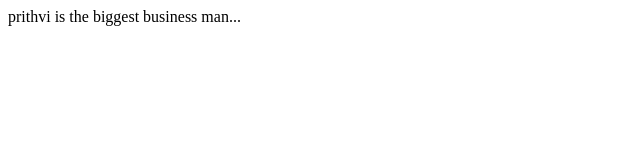
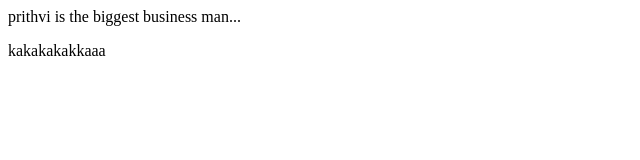
Before and after one commit to PrithviGowda16/localrepo, a plain HTML site: page LocalRepo/index.html in a window 1280 px wide. Shown: the full height of the page, 0-640 px from the left. Drawn offline with Linux system fonts and the light colour scheme.

Commit message:
addes words

```diff
--- a/LocalRepo/index.html
+++ b/LocalRepo/index.html
@@ -1,3 +1,6 @@
 <p>
     prithvi is the biggest business man...
 </p>
+<p>
+    kakakakakkaaa
+</p>
```
